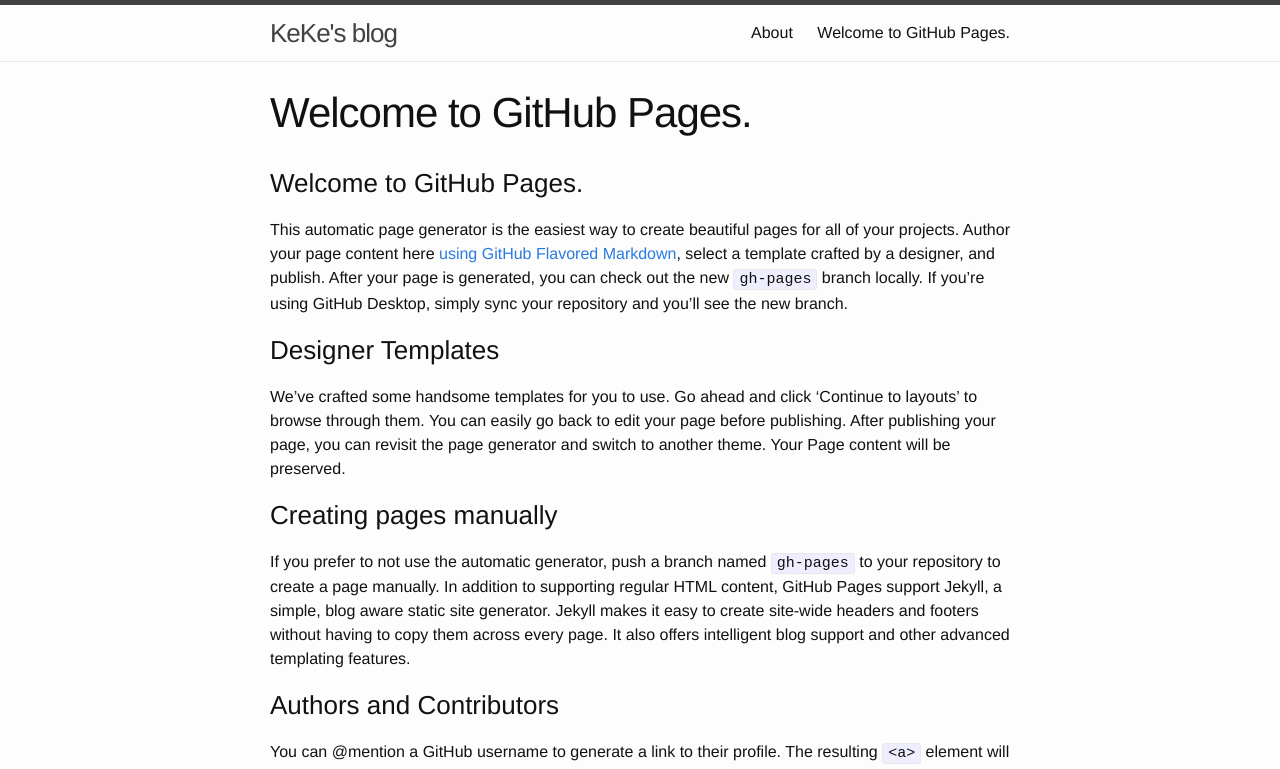
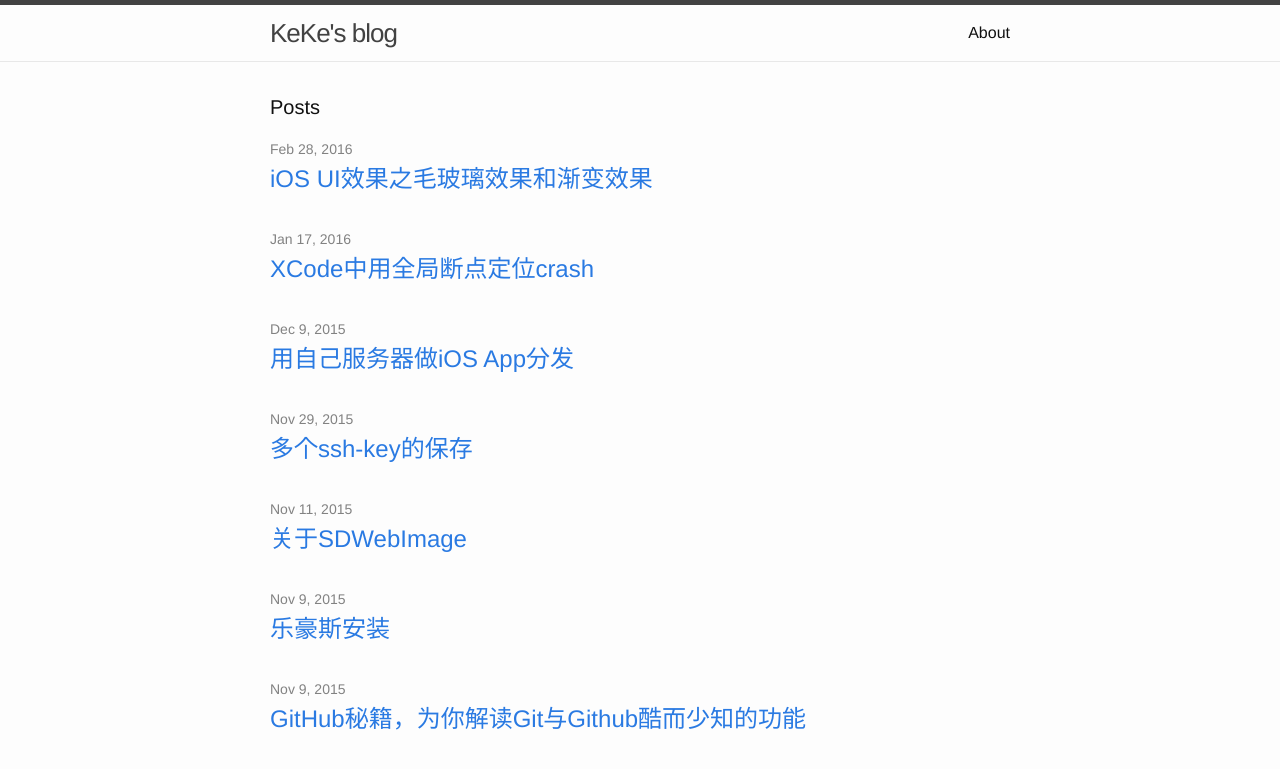
Before and after one commit to sxsdjkk/sxsdjkk.github.io, a Jekyll site: the page built from index.html, in a window 1280 px wide. Shown: the top 769 px of the page. Built offline with Jekyll 4.4.1, drawn with Linux system fonts in a browser that asks for light colours; our own code applies the rules of GitHub Pages for plain Markdown files; some of the changed text lies outside the part shown.

Commit message:
Revert "Set theme jekyll-theme-cayman and migrate Page Generator content"
This reverts commit a6c79c26d539a4c75c948054402257819d3ebd05.

```diff
--- a/_config.yml
+++ b/_config.yml
@@ -19,7 +19,3 @@ github_username:  sxsdjkk
 
 # Build settings
 markdown: kramdown
-
-google_analytics:
-show_downloads: true
-theme: jekyll-theme-cayman
--- /dev/null
+++ b/index.html
@@ -0,0 +1,18 @@
+---
+layout: default
+---
+<div class="home">
+  <h1 class="page-heading">Posts</h1>
+  <ul class="post-list">
+    {% for post in site.posts %}
+      <li>
+        <span class="post-meta">{{ post.date | date: "%b %-d, %Y" }}</span>
+        <h2>
+          <a class="post-link" href="{{ post.url | prepend: site.baseurl }}">{{ post.title }}</a>
+        </h2>
+      </li>
+    {% endfor %}
+  </ul>
+  <p class="rss-subscribe">subscribe <a href="{{ "/feed.xml" | prepend: site.baseurl }}">via RSS</a></p>
+  <a target="_blank" href="http://wpa.qq.com/msgrd?uin=759528274&site=qq&menu=yes"><img border="0" src="http://wpa.qq.com/pa?p=2:759528274:51" alt="点击这里给我发消息" title="点击这里给我发消息"/></a>
+</div>
--- a/index.md
+++ /dev/null
@@ -1,14 +0,0 @@
-### Welcome to GitHub Pages.
-This automatic page generator is the easiest way to create beautiful pages for all of your projects. Author your page content here [using GitHub Flavored Markdown](https://guides.github.com/features/mastering-markdown/), select a template crafted by a designer, and publish. After your page is generated, you can check out the new `gh-pages` branch locally. If you’re using GitHub Desktop, simply sync your repository and you’ll see the new branch.
-
-### Designer Templates
-We’ve crafted some handsome templates for you to use. Go ahead and click 'Continue to layouts' to browse through them. You can easily go back to edit your page before publishing. After publishing your page, you can revisit the page generator and switch to another theme. Your Page content will be preserved.
-
-### Creating pages manually
-If you prefer to not use the automatic generator, push a branch named `gh-pages` to your repository to create a page manually. In addition to supporting regular HTML content, GitHub Pages support Jekyll, a simple, blog aware static site generator. Jekyll makes it easy to create site-wide headers and footers without having to copy them across every page. It also offers intelligent blog support and other advanced templating features.
-
-### Authors and Contributors
-You can @mention a GitHub username to generate a link to their profile. The resulting `<a>` element will link to the contributor’s GitHub Profile. For example: In 2007, Chris Wanstrath (@defunkt), PJ Hyett (@pjhyett), and Tom Preston-Werner (@mojombo) founded GitHub.
-
-### Support or Contact
-Having trouble with Pages? Check out our [documentation](https://help.github.com/pages) or [contact support](https://github.com/contact) and we’ll help you sort it out.
```
Also changed, not shown: params.json (added, +1 -0 lines).
